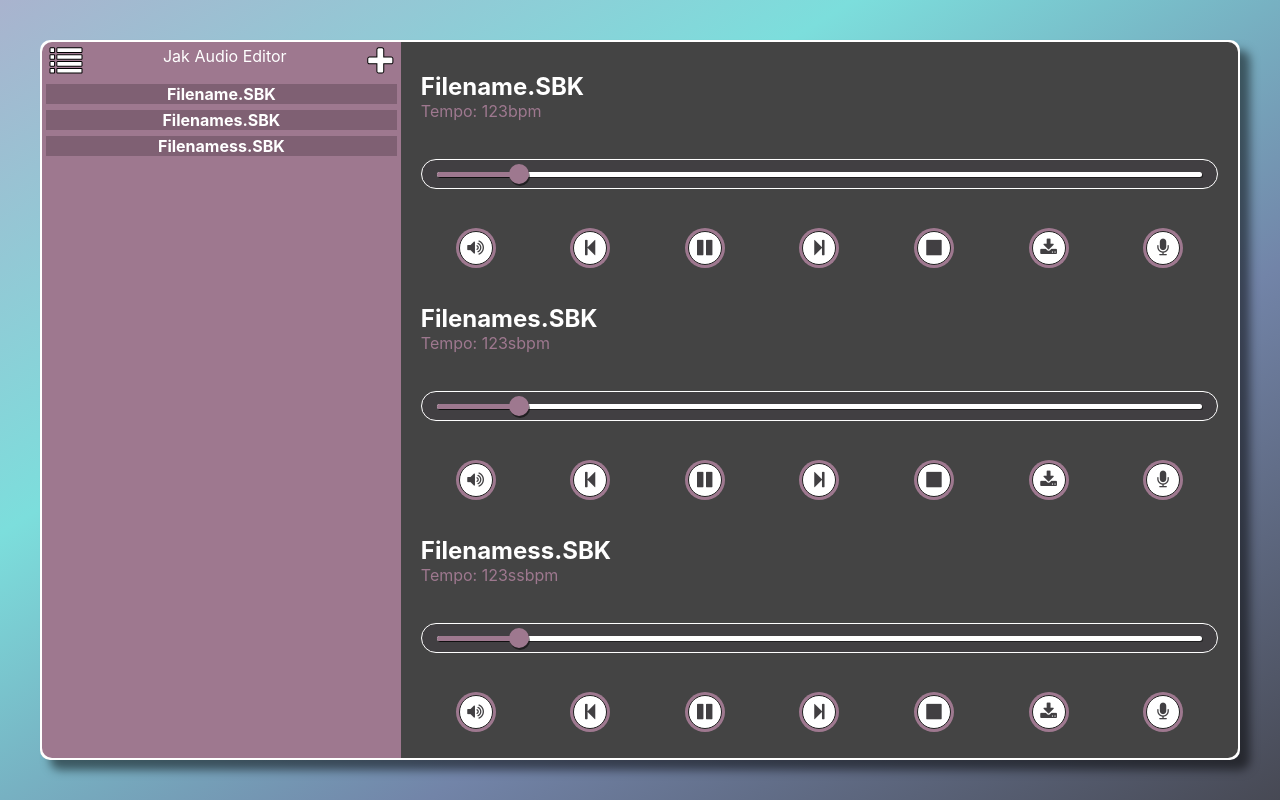
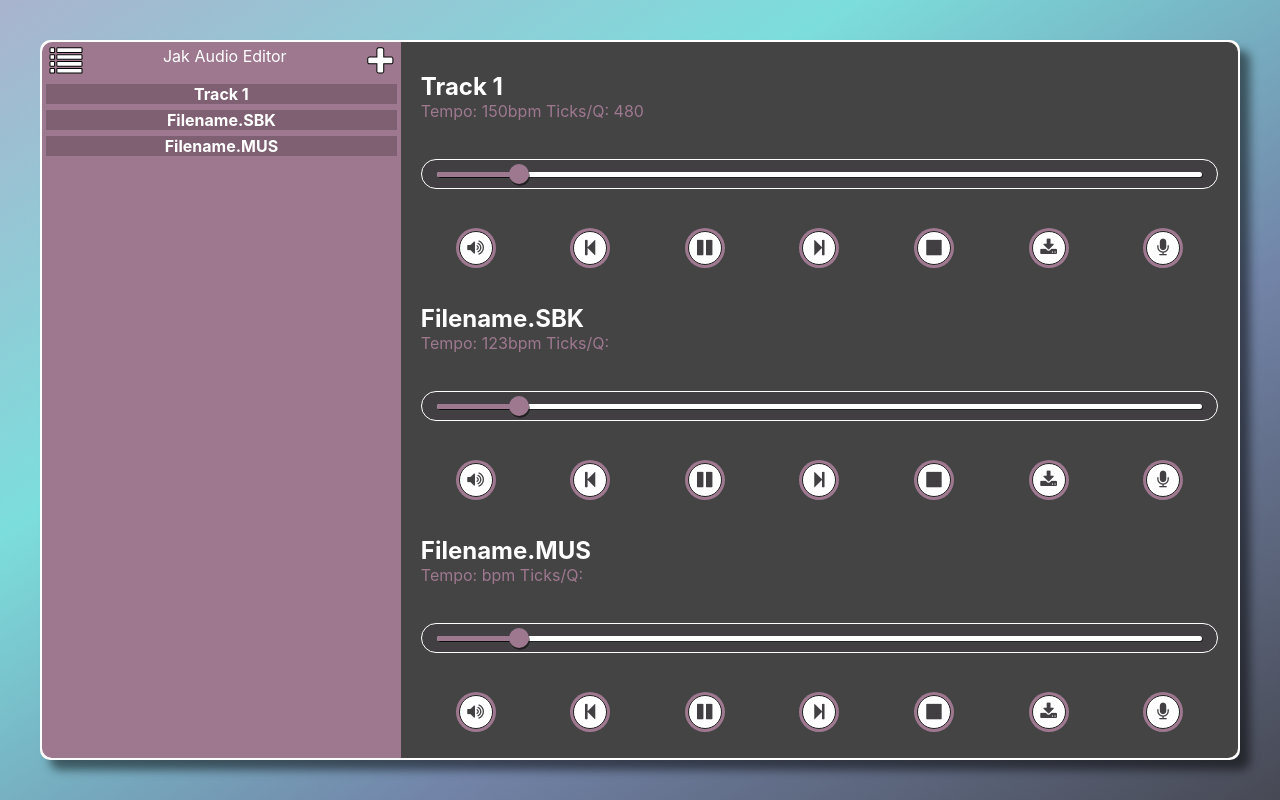
Before and after one commit to himham-jak/new-jak-sound-tool, a React (Create React App) app in the folder client/: page / in a window 1280 px wide. Built offline with nearby package versions, Linux system fonts and the light colour scheme.

Commit message:
minor edits

```diff
--- a/client/src/App.js
+++ b/client/src/App.js
@@ -5,19 +5,18 @@ import './App.css'
 {/*spoofing data*/}
 const files = [
     {
-      name:"Filename.SBK",
-      tempo: "123"
+      name:"Track 1",
+      tempo: 150,
+      ticks: 480
     },
     {
-      name:"Filenames.SBK",
-      tempo: "123s"
+      name:"Filename.SBK",
+      tempo: 123
     },
     {
-      name:"Filenamess.SBK",
-      tempo: "123ss"
+      name:"Filename.MUS"
     }
   ]
-
 function NavHeader() {
   return (
     <span class="nav-btns">
@@ -63,6 +62,7 @@ function TrackInfo(track) {
       <h2>{track.name}</h2>
       <span class="author">
         Tempo: {track.tempo}bpm
+        Ticks/Q: {track.ticks}
       </span>
     </div>
   )
@@ -87,7 +87,7 @@ function Track(props) {
     <div class="row">
 
       {/* info bar */}
-      <TrackInfo name={props.name} tempo={props.tempo} />
+      <TrackInfo name={props.name} tempo={props.tempo} ticks={props.ticks} />
 
       {/* progress bar */}
       <Progress />
@@ -128,7 +128,7 @@ function App() {
         {/*for each track, create a work row*/}
         {files.map((file) => {
           return(
-            <Track name={file.name} tempo={file.tempo}/>
+            <Track name={file.name} tempo={file.tempo} ticks={file.ticks}/>
           )})}
 
       </div>
```
